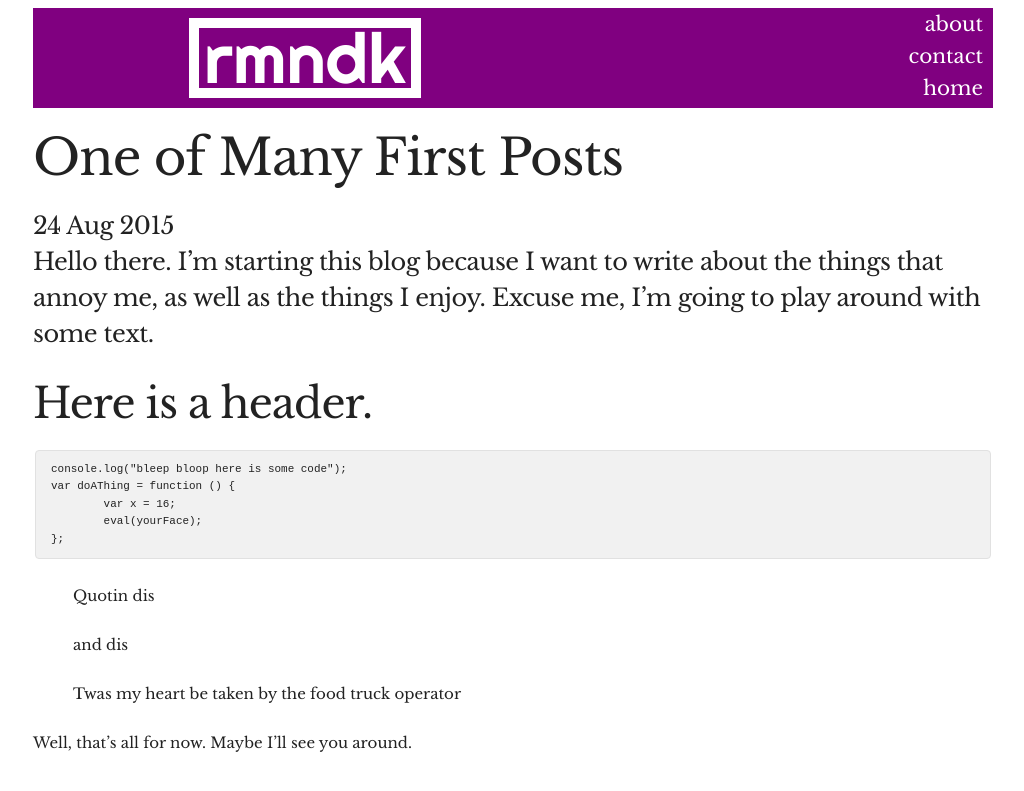
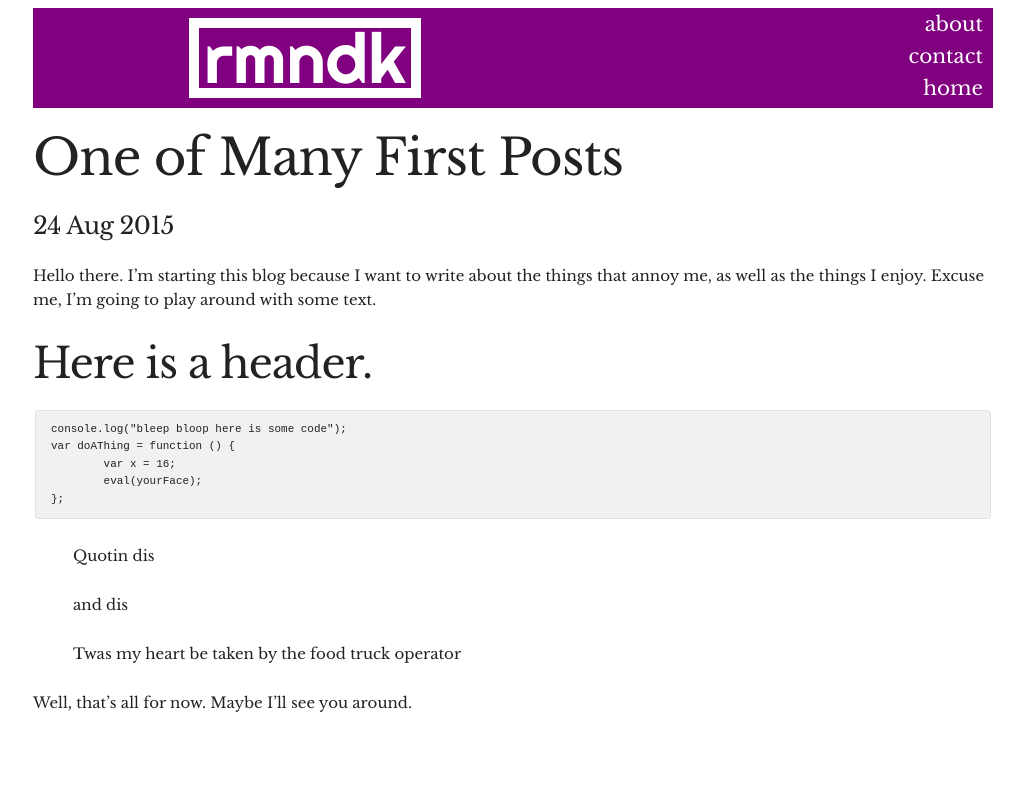
Before and after one commit to rayray/rayray.github.io, a Jekyll site: the page built from _posts/2015-08-24-one-of-many.md, in a window 1280 px wide. Shown: the top 791 px of the page, without its empty margins (127-1151 px from the left). Built offline with Jekyll 4.4.1, drawn with Linux system fonts in a browser that asks for light colours.

Commit message:
fix unclosed tag

```diff
--- a/_layouts/singlepost.html
+++ b/_layouts/singlepost.html
@@ -14,7 +14,7 @@
         <div class="row">
             <div class="u-full-width">
             	<h1>{{ page.title }}</h1>
-            	<h5>{{ page.date | date_to_string }}
+            	<h5>{{ page.date | date_to_string }}</h5>
                 {{content}}
             </div>
         </div>
```
